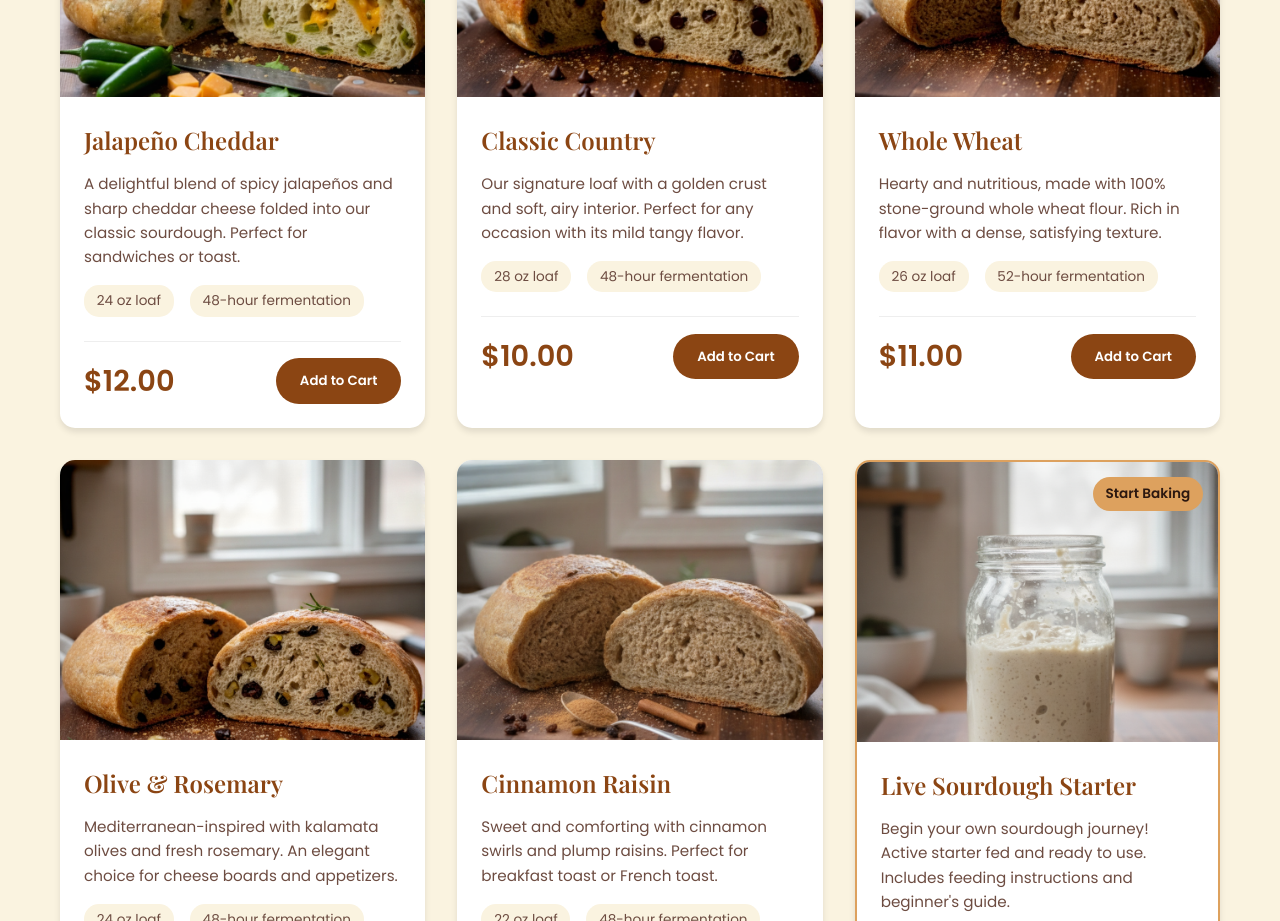
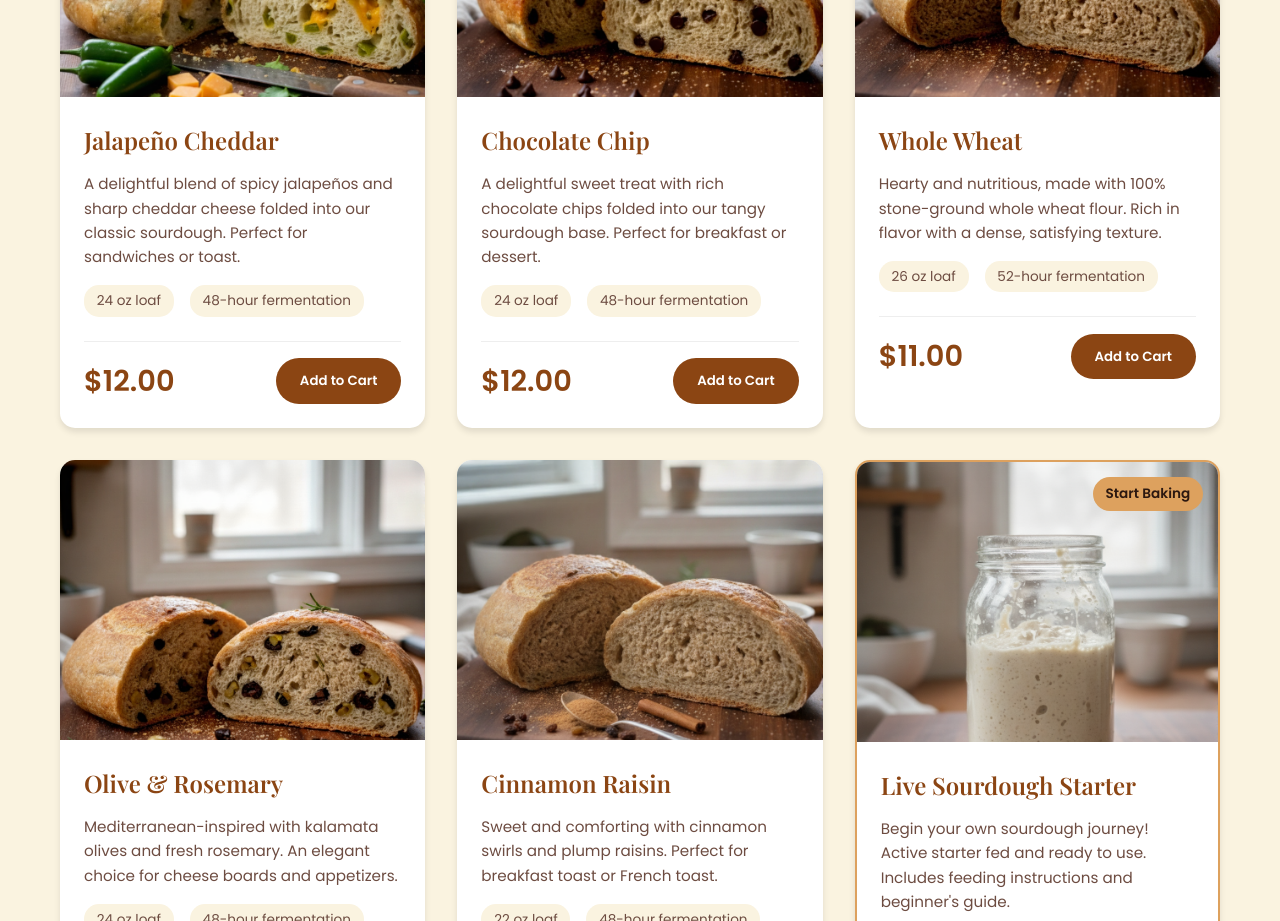
Before and after one commit to mttsprague/sourdough, a plain HTML site: page index.html in a window 1280 px wide. Shown: the part 1160-2081 px from the top of the page. Drawn offline with nearby package versions, Linux system fonts and the light colour scheme.

Commit message:
Rename Classic Country to Chocolate Chip

```diff
--- a/index.html
+++ b/index.html
@@ -72,21 +72,21 @@
                     </div>
                 </div>
 
-                <!-- Classic Country Sourdough -->
+                <!-- Chocolate Chip Sourdough -->
                 <div class="product-card">
                     <div class="product-image">
                         <img src="chocchip.png" alt="Classic Country Sourdough">
                     </div>
                     <div class="product-info">
-                        <h3 class="product-name">Classic Country</h3>
-                        <p class="product-description">Our signature loaf with a golden crust and soft, airy interior. Perfect for any occasion with its mild tangy flavor.</p>
+                        <h3 class="product-name">Chocolate Chip</h3>
+                        <p class="product-description">A delightful sweet treat with rich chocolate chips folded into our tangy sourdough base. Perfect for breakfast or dessert.</p>
                         <div class="product-meta">
-                            <span class="product-weight">28 oz loaf</span>
+                            <span class="product-weight">24 oz loaf</span>
                             <span class="product-time">48-hour fermentation</span>
                         </div>
                         <div class="product-footer">
-                            <span class="product-price">$10.00</span>
-                            <button class="add-to-cart" data-name="Classic Country Sourdough" data-price="10.00" data-id="2">Add to Cart</button>
+                            <span class="product-price">$12.00</span>
+                            <button class="add-to-cart" data-name="Chocolate Chip Sourdough" data-price="12.00" data-id="2">Add to Cart</button>
                         </div>
                     </div>
                 </div>
```
